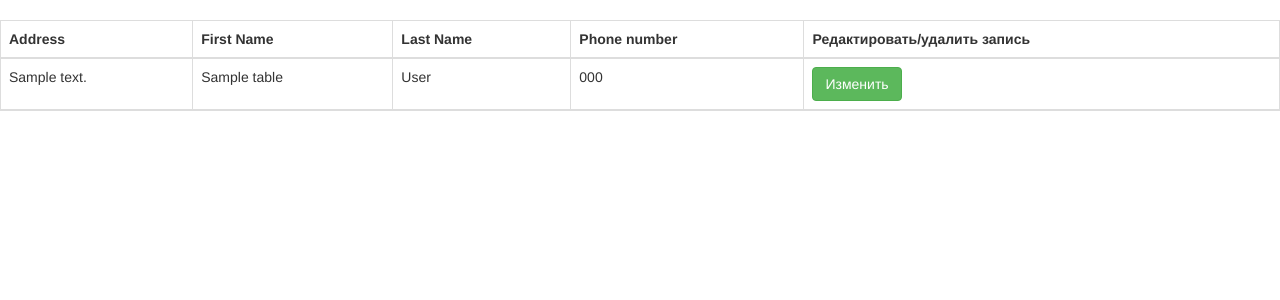
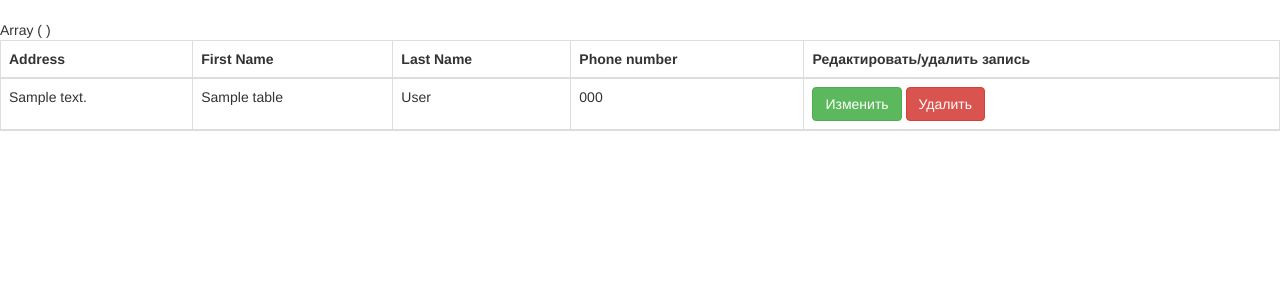
Before and after one commit to tomasonline/address-book, a PHP site: page / in a window 1280 px wide. Shown: the part 52-352 px from the top of the page. Run offline with PHP 8.4, Linux system fonts and the light colour scheme; tables that the repository leaves empty hold one stand-in row (values such as "Sample post").

Commit message:
Добавил удаление с подтверждением.

```diff
--- a/index.php
+++ b/index.php
@@ -9,6 +9,7 @@
 
     <!-- Bootstrap -->
     <link rel="stylesheet" href="https://maxcdn.bootstrapcdn.com/bootstrap/3.3.7/css/bootstrap.min.css" integrity="sha384-BVYiiSIFeK1dGmJRAkycuHAHRg32OmUcww7on3RYdg4Va+PmSTsz/K68vbdEjh4u" crossorigin="anonymous">
+    <link href="my.css" rel="stylesheet">
 
     <!-- HTML5 shim and Respond.js for IE8 support of HTML5 elements and media queries -->
     <!-- WARNING: Respond.js doesn't work if you view the page via file:// -->
@@ -24,7 +25,7 @@
     <div class="navbar-header">
       <a href="#" type="button" class="btn btn-default btn-lg ">Home</a>
       <a href="form.php" type="button" class="btn btn-default btn-lg ">Add</a>
-        <form action="add.php" method="post" class="navbar-form navbar-right" role="search">
+        <form method="post" class="navbar-form navbar-right" role="search">
               <div class="form-group">
           <input type="text" class="form-control" placeholder="Search">
               </div>
@@ -39,7 +40,47 @@
       require_once "config.php";
         $query = "SELECT * FROM contact_table";
         $data = selectPerson($query);
+
+  $pdo=getConnection();
+
+  // if(isset($_POST['delete'])){
+  //       $postid=$id;
+
+  //     $mydelete="DELETE FROM contact_table WHERE id=".$$postid;
+  //     $pdo->exec($mydelete);
+  //     }
+// if(isset($_GET['id']))
+// {
+//     $id = ($_GET['id']);
+//     // echo "<h2>Удалить модель?</h2>
+//     //     <form method='POST'>
+//     //     <input type='hidden' name='id' value='$id' />
+//     //     <input type='submit' value='Удалить'>
+//     //     </form>";
+// }
+
 ?>
+
+<!-- <div class="modal" id="modal-1">
+  <div class="modal-dialog">
+    <div class="modal-content">
+      <div class="modal-header">
+        <h4 class="modal-title">Подтверждение</h4>
+      </div>
+      <div class="modal-body">
+        <p>Вы уверены что хотите удалить?
+          <?php
+          //print_r($user['id']);
+          ?></p>
+
+      </div>
+      <div class="modal-footer">
+          <button class="btn btn-success" type="button" data-dismiss="modal">Отмена</button>
+          <button name="delete" type='submit' value='Удалить' class="btn btn-danger" scope="col" >Удалить</button>
+       </div>
+     </div>
+   </div>
+</div> -->
 
 
 <table class="table table-bordered">
@@ -54,16 +95,37 @@
     <?php
     foreach ($data as $user):
       ?>
+
     <tr>
       <td><?php echo $user['address']; ?></td>
       <td><?php echo $user['name']; ?></td>
       <td><?php echo $user['last_name']; ?></td>
       <td><?php echo $user['phone_number']; ?></td>
-      <td><a href="edit.php?id=<?= $user['id']; ?>" type="button" class="btn btn-success" scope="col" >Изменить</a></td>
+      <td><a href="edit.php?id=<?= $user['id']; ?>" type="button" class="btn btn-success" scope="col" >Изменить</a>
+
+            <form role="form" action="delete.php" method="POST" class="single-button-form">
+              <input type="submit" onClick="return deleteme()" value="Удалить" class="btn btn-danger"  scope="col" >
+            <input type="hidden" name="id" value="<?=$user['id']?>">
+        </form>
+
+         </td>
     </tr>
+
+  <?php print_r($_POST); ?>
+    <script type="text/javascript">
+    function deleteme()
+    {
+      if(confirm("Уверены что хотите удалить?")){
+      }
+      else{
+        return false;
+      }
+    }
+    </script>
 <?php
       endforeach;
 ?>
+
   </thead>
 
   </table>
--- /dev/null
+++ b/my.css
@@ -0,0 +1,3 @@
+.single-button-form {
+	display: inline-block;
+}
```
Also changed, not shown: config.php (+12 -3 lines), delete.php (added, +7 -0 lines), form.php (+9 -2 lines), edit.php (indentation only).
